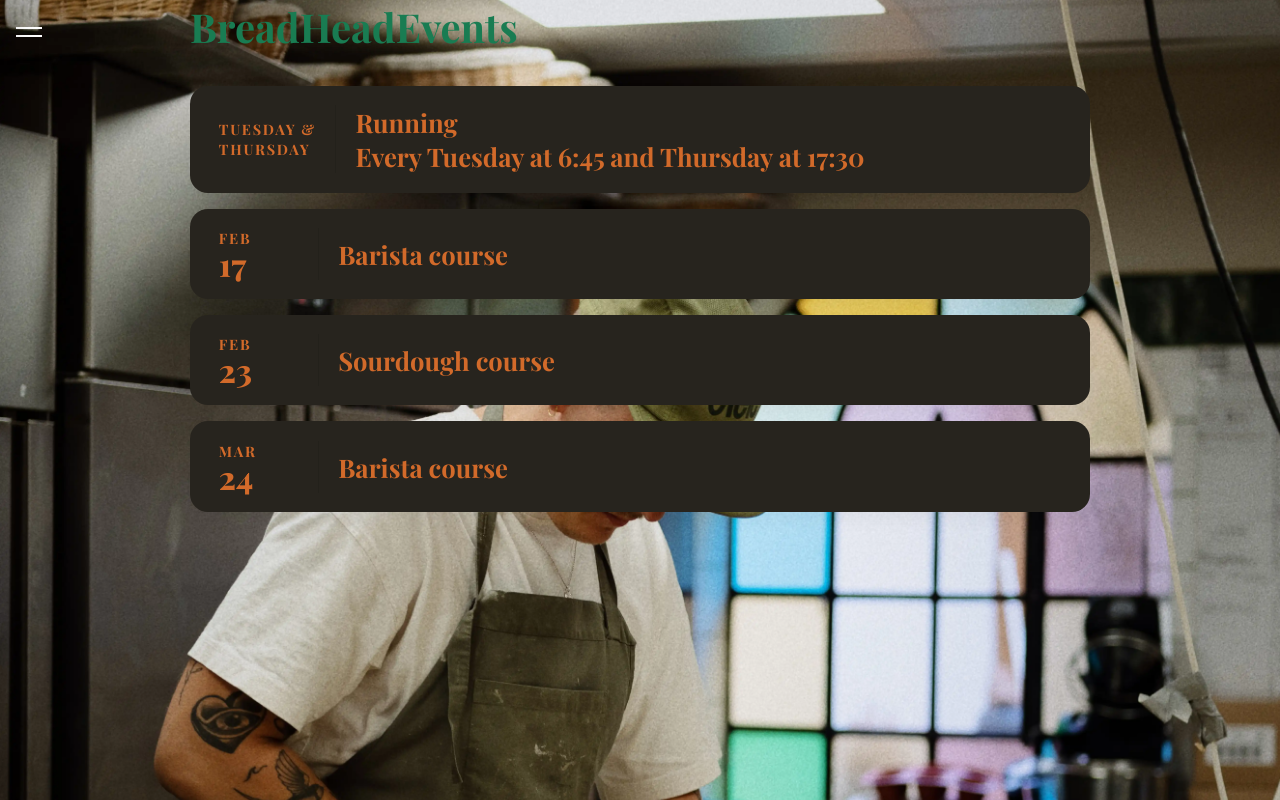
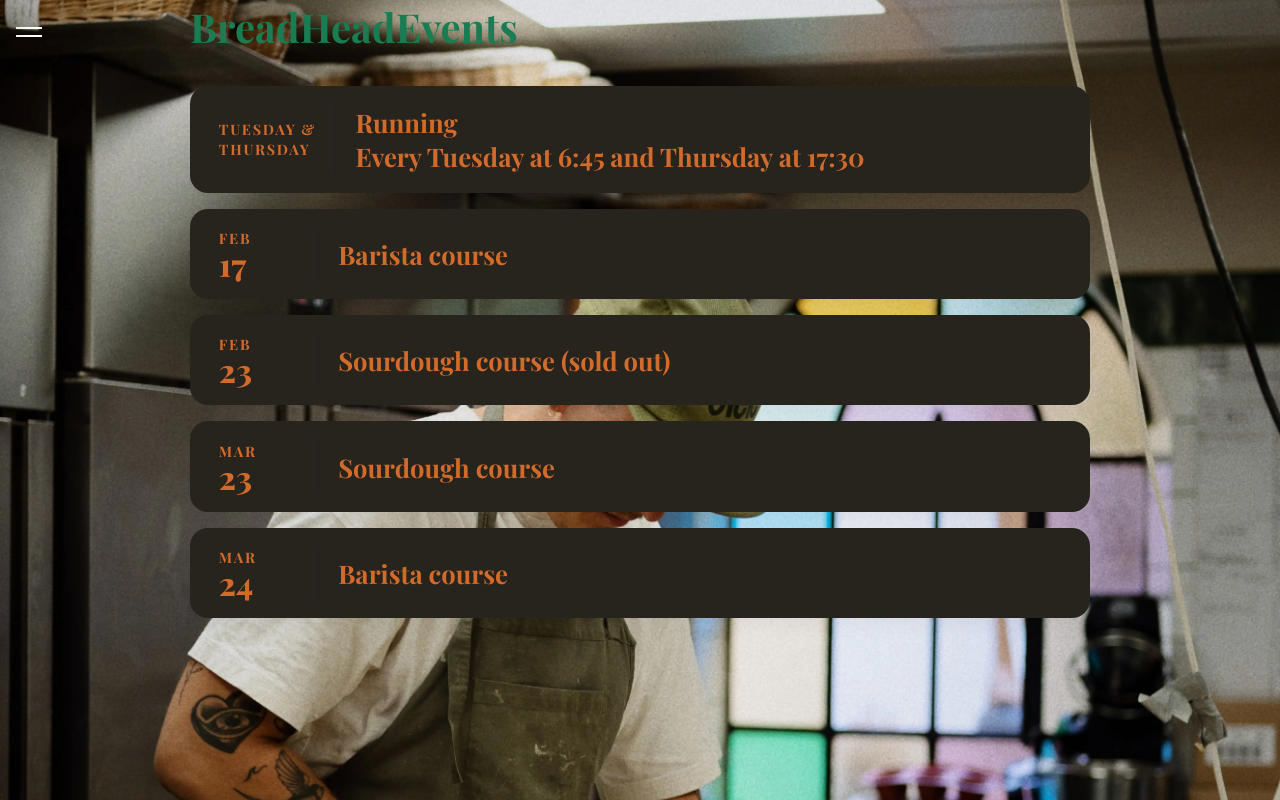
Before and after one commit to camillakthomsen/davidbreadheadapp, a React (Create React App) app: page /events in a window 1280 px wide. Shown: the top 800 px of the page. Built offline with nearby package versions, Linux system fonts and the light colour scheme.

Commit message:
Added new sourdough corse

```diff
--- a/src/components/Events.js
+++ b/src/components/Events.js
@@ -38,6 +38,16 @@ function Events() {
               <span className="event-day">23</span>
             </div>
             <div className="event-main">
+              <h2 className="event-title">Sourdough course (sold out)</h2>
+            </div>
+          </article>
+
+          <article className="event-card">
+            <div className="event-date">
+              <span className="event-month">MAR</span>
+              <span className="event-day">23</span>
+            </div>
+            <div className="event-main">
               <h2 className="event-title">Sourdough course</h2>
             </div>
           </article>
--- a/src/components/NavBar.js
+++ b/src/components/NavBar.js
@@ -12,8 +12,9 @@ export default function NavBar() {
     { label: "Home", link: "/" },
     { label: "Bakery2Business", link: "/bakery2business" },
     { label: "Barista course", link: "baristakursus"},
+    { label: "Sourdough course", link: "/surdejskursus" },
     { label: "Running", link: "/running" },
-    { label: "Sourdough course", link: "/surdejskursus" },
+    { label: "Events", link: "/events" },
     { label: "History", link: "/historie" },
   ];
 
--- a/src/components/Surdejskursus.js
+++ b/src/components/Surdejskursus.js
@@ -61,7 +61,7 @@ export default function Surdejskursus() {
                 <p>Please bring an apron</p>
 
                 <br />
-                <p><strong>Date:</strong> 23 February</p>
+                <p><strong>Date:</strong> 23 March</p>
                 <p><strong>Sign-up:</strong> DavidBreadHead@gmail.com </p>
               </div>
             </article>
```
